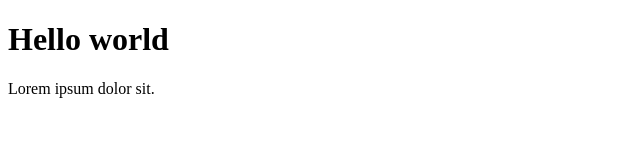
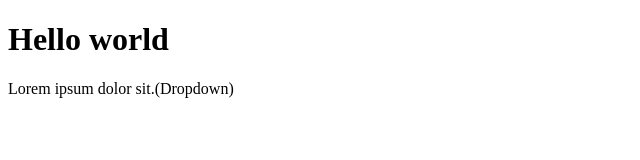
Before and after one commit to rahulkrish2127-cmd/LocalRepo, a plain HTML site: page index.html in a window 1280 px wide. Shown: the whole page, without its empty margins (0-640 px from the left). Drawn offline with Linux system fonts and the light colour scheme.

```diff
--- a/index.html
+++ b/index.html
@@ -7,6 +7,6 @@
 </head>
 <body>
     <h1>Hello world</h1>
-    <p>Lorem ipsum dolor sit.</p>
+    <p>Lorem ipsum dolor sit.(Dropdown)</p>
 </body>
 </html>
```
